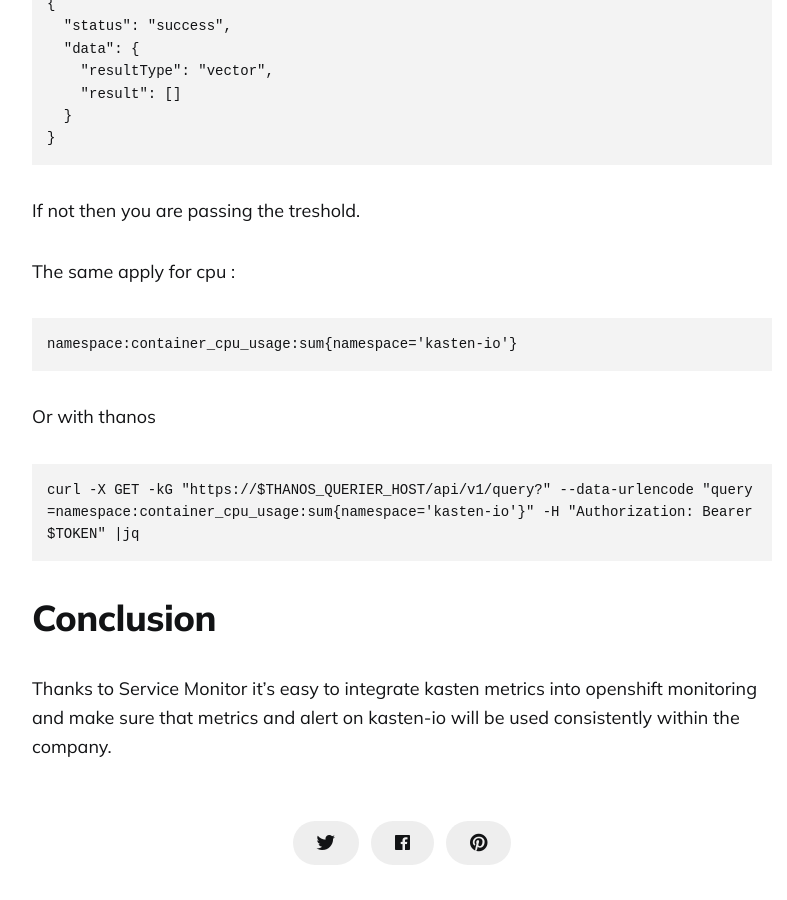
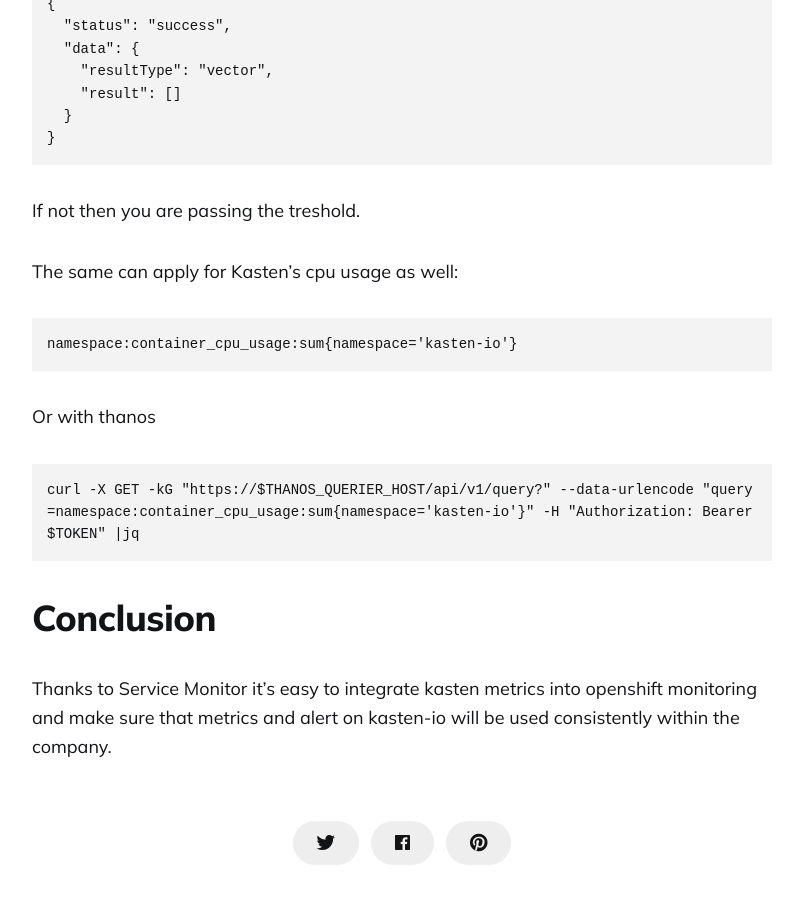
Before and after one commit to newellbrandon/kastendevhub.github.io, a Jekyll site: the page built from _posts/2024-01-12-kasten-openshift-monitoring.markdown, in a window 1280 px wide and 900 px high, scrolled down 23814 px. Shown: the whole window, without its empty margins (238-1025 px from the left). Built offline with Jekyll 4.4.1, drawn with Linux system fonts in a browser that asks for light colours; comment, search, counter and statistics services are not loaded.

Commit message:
Update _posts/2024-01-12-kasten-openshift-monitoring.markdown
LGTM

Co-authored-by: slotdawg <mattslotten@gmail.com>

````diff
--- a/_posts/2024-01-12-kasten-openshift-monitoring.markdown
+++ b/_posts/2024-01-12-kasten-openshift-monitoring.markdown
@@ -795,7 +795,7 @@ sum(container_memory_working_set_bytes{namespace='kasten-io',container="",pod!="
 
 If not then you are passing the treshold.
 
-The same apply for cpu :
+The same can apply for Kasten's cpu usage as well:
 
 ```
 namespace:container_cpu_usage:sum{namespace='kasten-io'}
````
